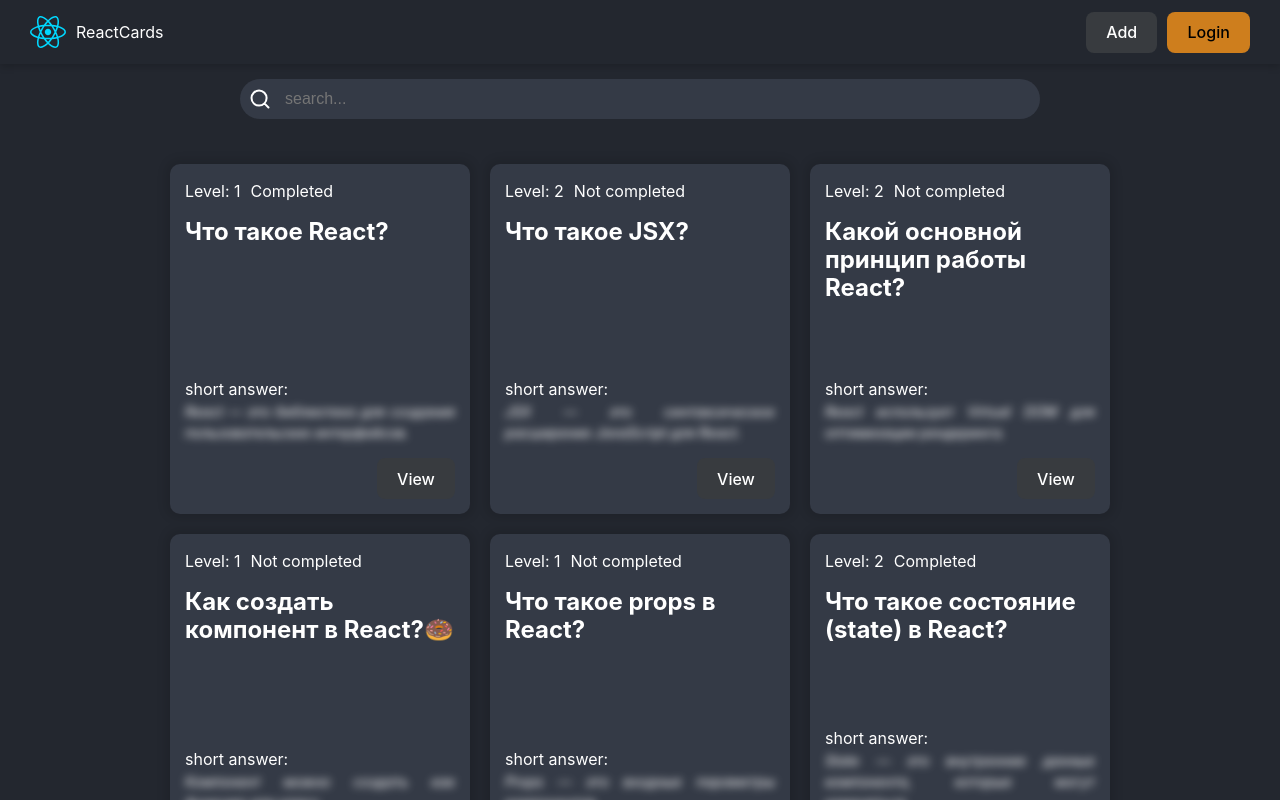
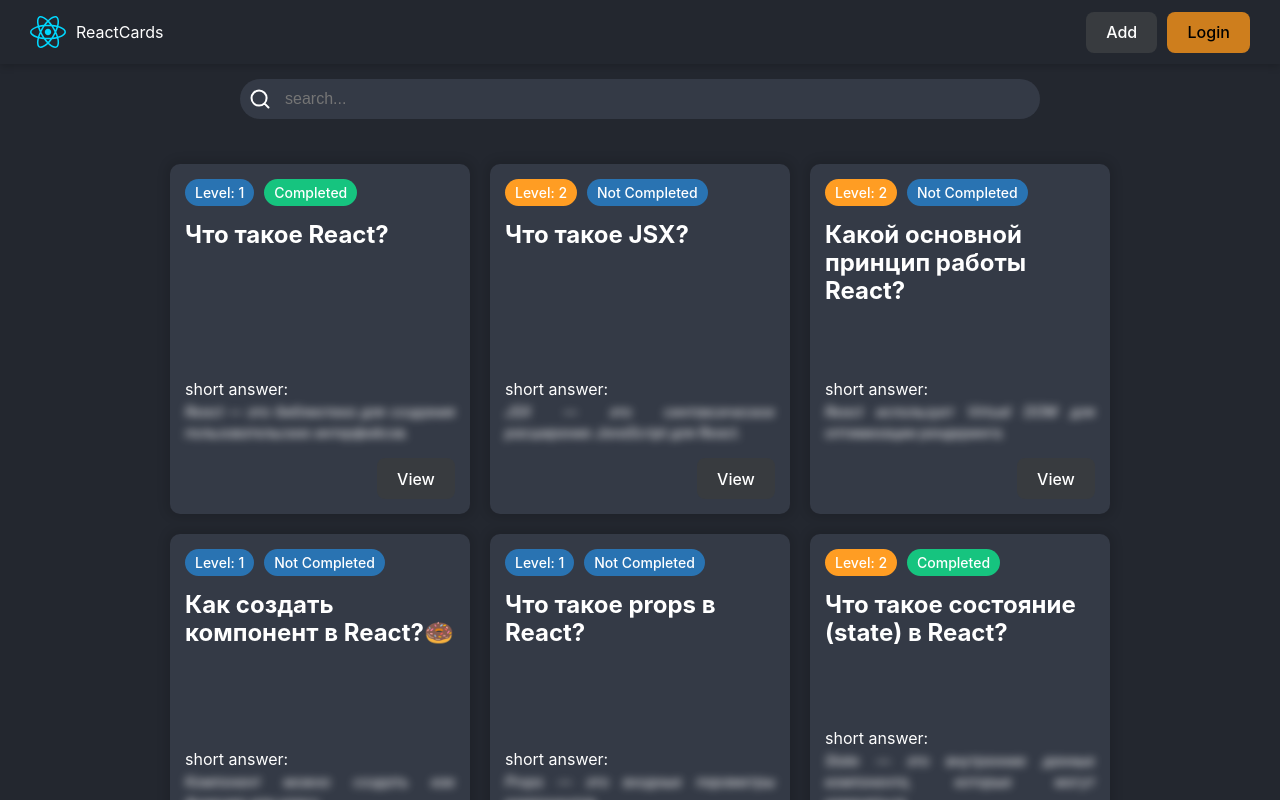
Before and after one commit to Yuliya-1102/react-app-course-cards, a React (Vite) app: page / in a window 1280 px wide. Built offline with nearby package versions, Linux system fonts and the light colour scheme; data requests are answered from the project's data file.

Commit message:
Badge component

```diff
--- /dev/null
+++ b/src/components/Badge/Badge.jsx
@@ -0,0 +1,18 @@
+import cls from "./Badge.module.css";
+
+const Badge = ({ variant, children }) => {
+  switch (variant) {
+    case "primary":
+      return <div className={`${cls.badge} ${cls.primary}`}>{children}</div>;
+    case "success":
+      return <div className={`${cls.badge} ${cls.success}`}>{children}</div>;
+    case "warning":
+      return <div className={`${cls.badge} ${cls.warning}`}>{children}</div>;
+    case "alert":
+      return <div className={`${cls.badge} ${cls.alert}`}>{children}</div>;
+    default:
+      return <div className={`${cls.badge}`}>{children}</div>;
+  }
+};
+
+export default Badge;
--- /dev/null
+++ b/src/components/Badge/Badge.module.css
@@ -0,0 +1,23 @@
+.badge {
+    width: fit-content;
+    border-radius: 20px;
+    padding: 3px 10px;
+    color: var(--text-color);
+    background-color: #C5BAFF;
+    text-transform: capitalize;
+    font-weight: 500;
+    font-size: 14px;
+}
+
+.primary {
+    background-color: #2973B2;
+}
+.success {
+    background-color: #16C47F;
+}
+.warning {
+    background-color: #FF9D23;
+}
+.alert {
+    background-color: #D84040;
+}
--- /dev/null
+++ b/src/components/Badge/index.js
@@ -0,0 +1 @@
+export { default as Badge } from "./Badge";
--- a/src/components/QuestionCard/QuestionCard.jsx
+++ b/src/components/QuestionCard/QuestionCard.jsx
@@ -1,15 +1,19 @@
 import cls from "./QuestionCard.module.css";
 import { Button } from "../Button";
 import { useNavigate } from "react-router-dom";
+import { Badge } from "../Badge";
 
 const QuestionCard = ({ id, level, question, answer, completed }) => {
   const navigate = useNavigate();
 
+  const levelVariant = level === 1 ? "primary" : level === 2 ? "warning" : "alert";
+  const completedVariant = completed ? "success" : "primary";
+
   return (
     <div className={cls.card}>
       <div className={cls.cardLabels}>
-        <div>Level: {level}</div>
-        <div>{completed ? "Completed" : "Not completed"}</div>
+        <Badge variant={levelVariant}>Level: {level}</Badge>
+        <Badge variant={completedVariant}>{completed ? "Completed" : "Not completed"}</Badge>
       </div>
 
       <h5 className={cls.cardTitle}>{question}</h5>
```
